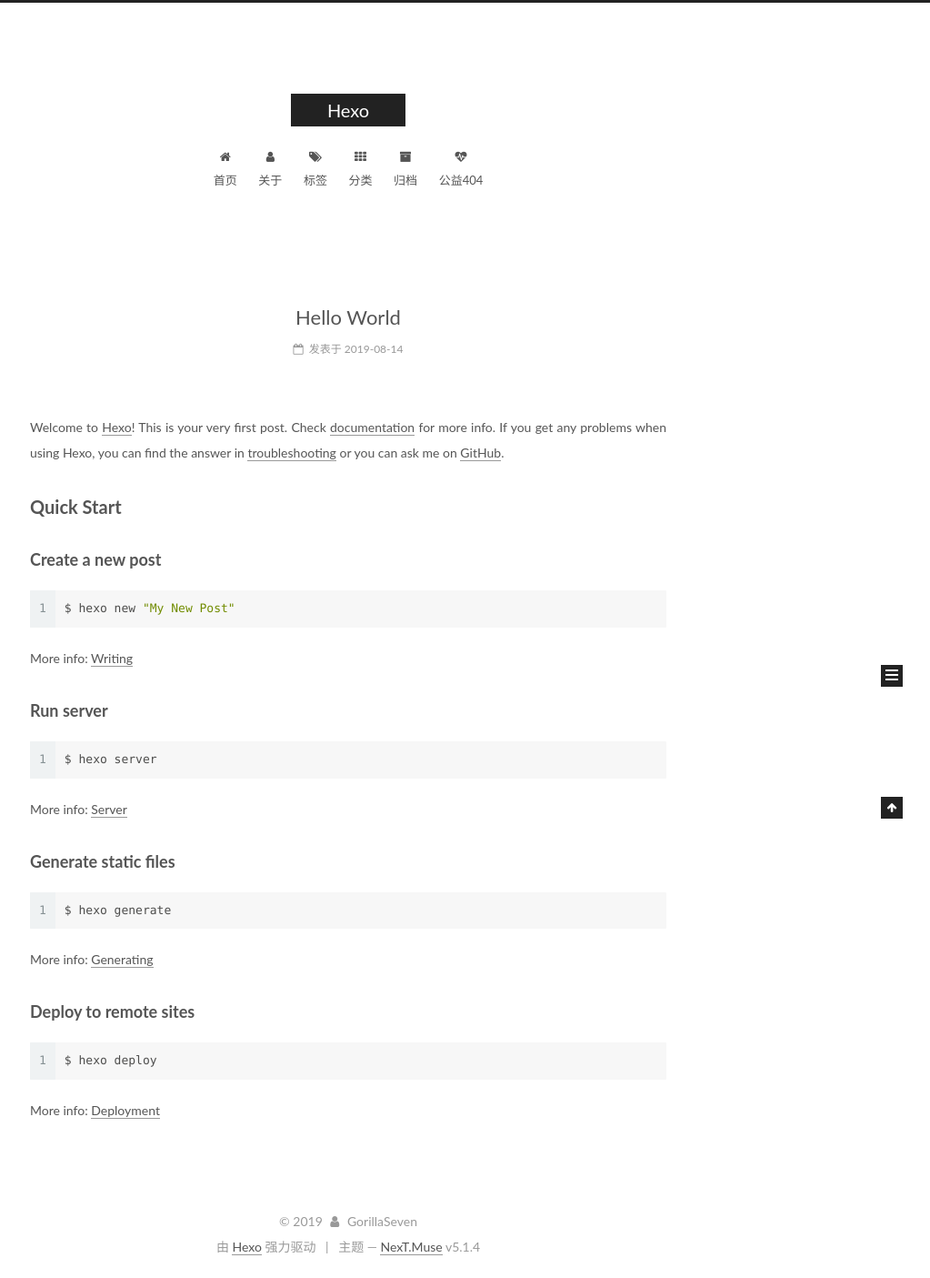
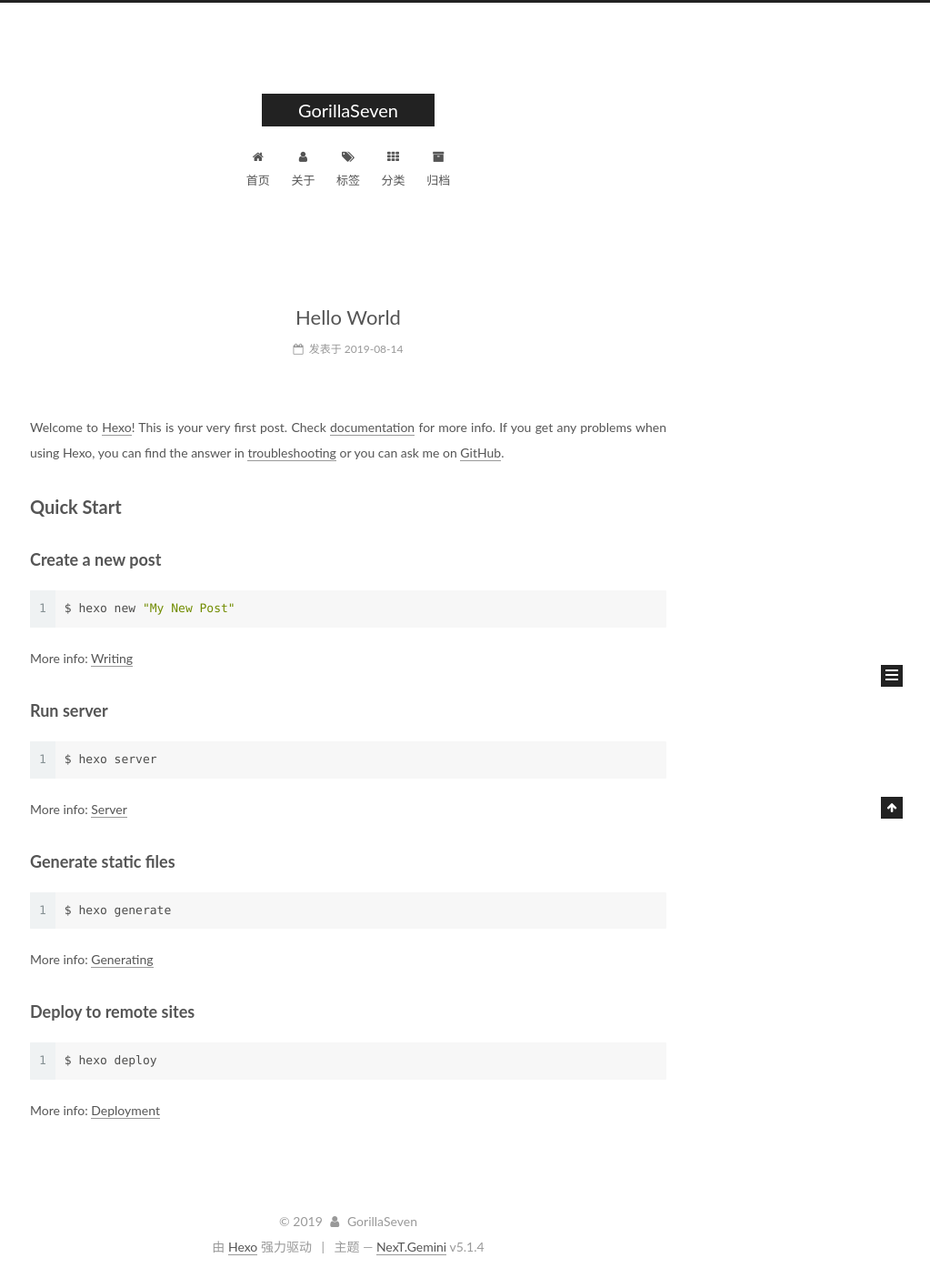
Before and after one commit to GorillaSeven/gorillaseven.github.io, a plain HTML site: page index.html in a window 1280 px wide. Shown: the whole page at 91% size, without its empty margins (257-1280 px from the left). Drawn offline with Linux system fonts and the light colour scheme.

Commit message:
Site updated: 2019-08-14 14:08:32

```diff
--- a/index.html
+++ b/index.html
@@ -5,7 +5,7 @@
 
 
 
-<html class="theme-next muse use-motion" lang="zh-Hans">
+<html class="theme-next gemini use-motion" lang="zh-Hans">
 <head><meta name="generator" content="Hexo 3.9.0">
   <meta charset="UTF-8">
 <meta http-equiv="X-UA-Compatible" content="IE=edge">
@@ -96,7 +96,7 @@
   var NexT = window.NexT || {};
   var CONFIG = {
     root: '/',
-    scheme: 'Muse',
+    scheme: 'Gemini',
     version: '5.1.4',
     sidebar: {"position":"left","display":"post","offset":12,"b2t":false,"scrollpercent":false,"onmobile":false},
     fancybox: true,
@@ -124,7 +124,7 @@
 
 
 
-  <title>Hexo</title>
+  <title>GorillaSeven Blog</title>
 
 
 
@@ -165,7 +165,7 @@
     <div class="custom-logo-site-title">
       <a href="/" class="brand" rel="start">
         <span class="logo-line-before"><i></i></span>
-        <span class="site-title">Hexo</span>
+        <span class="site-title">GorillaSeven</span>
         <span class="logo-line-after"><i></i></span>
       </a>
     </div>
@@ -240,16 +240,6 @@
         </li>
 
 
-        <li class="menu-item menu-item-commonweal">
-          <a href="/404/" rel="section">
-
-              <i class="menu-item-icon fa fa-fw fa-heartbeat"></i> <br>
-
-            公益404
-          </a>
-        </li>
-
-
 
     </ul>
 
@@ -287,7 +277,7 @@
     <span hidden itemprop="author" itemscope itemtype="http://schema.org/Person">
       <meta itemprop="name" content="GorillaSeven">
       <meta itemprop="description" content>
-      <meta itemprop="image" content="/images/avoa.jpg">
+      <meta itemprop="image" content="/images/avatar.gif">
     </span>
 
     <span hidden itemprop="publisher" itemscope itemtype="http://schema.org/Organization">
@@ -436,7 +426,7 @@
         <div class="site-overview">
           <div class="site-author motion-element" itemprop="author" itemscope itemtype="http://schema.org/Person">
 
-              <img class="site-author-image" itemprop="image" src="/images/avoa.jpg" alt="GorillaSeven">
+              <img class="site-author-image" itemprop="image" src="/images/avatar.gif" alt="GorillaSeven">
 
               <p class="site-author-name" itemprop="name">GorillaSeven</p>
               <p class="site-description motion-element" itemprop="description">GorillaSeven的个人博客</p>
@@ -534,7 +524,7 @@
 
 
 
-  <div class="theme-info">主题 &mdash; <a class="theme-link" target="_blank" href="https://github.com/iissnan/hexo-theme-next">NexT.Muse</a> v5.1.4</div>
+  <div class="theme-info">主题 &mdash; <a class="theme-link" target="_blank" href="https://github.com/iissnan/hexo-theme-next">NexT.Gemini</a> v5.1.4</div>
 
 
 
@@ -635,6 +625,13 @@
 
 
 
+  <script type="text/javascript" src="/js/src/affix.js?v=5.1.4"></script>
+
+  <script type="text/javascript" src="/js/src/schemes/pisces.js?v=5.1.4"></script>
+
+
+
+
 
 
 
```
Also changed, not shown: 2019/08/14/hello-world/index.html (+12 -15 lines), about/index.html (+11 -14 lines), archives/2019/08/index.html (+11 -14 lines), archives/2019/index.html (+11 -14 lines), archives/index.html (+11 -14 lines), categories/index.html (+11 -14 lines), tags/index.html (+11 -14 lines), images/timg.jpg (added).
